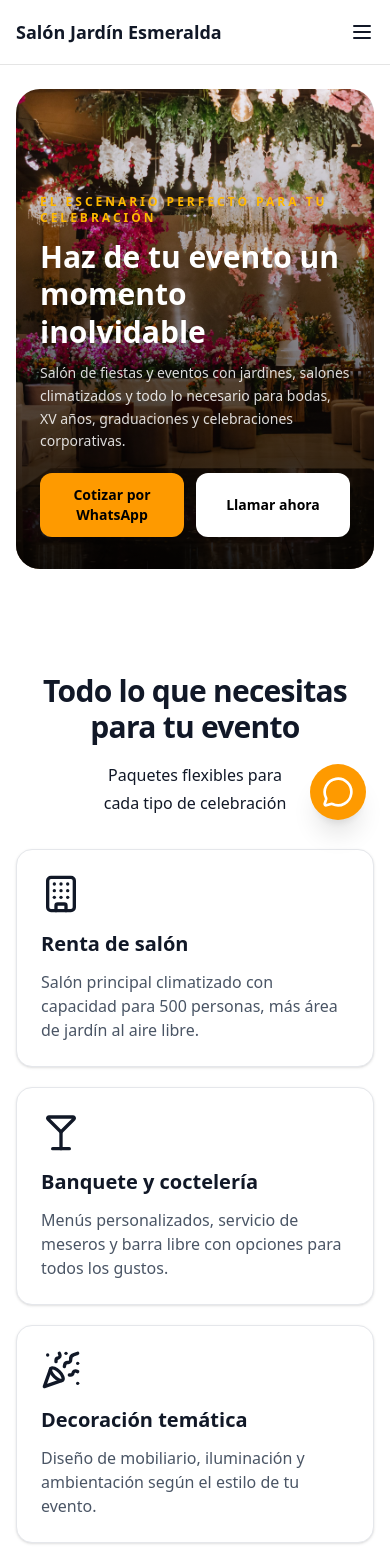
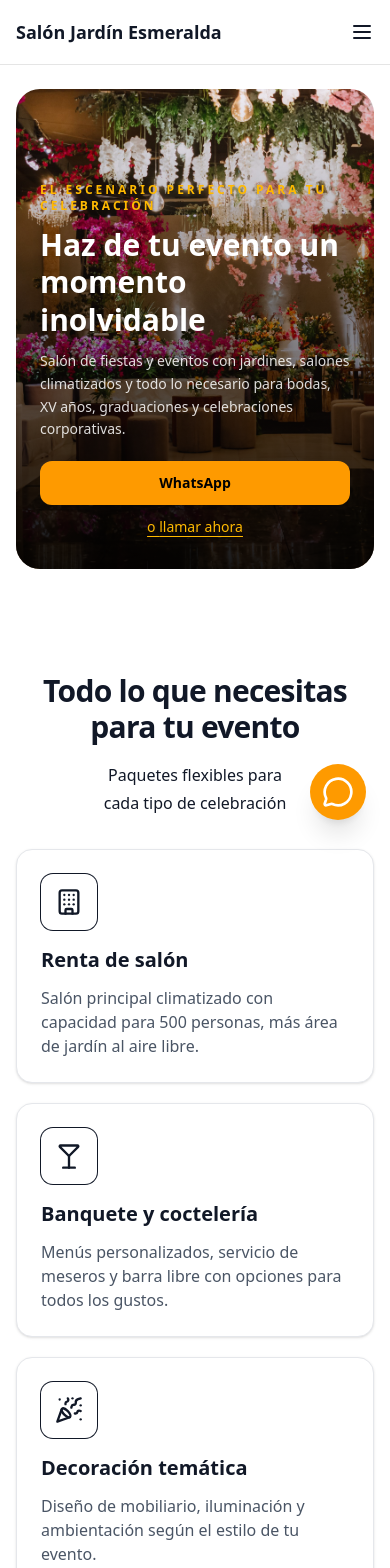
Before and after one commit to jav803262-commits/salondeEventos, a Next.js app: page / in a window 390 px wide. Shown: the top 1568 px of the page. Built offline with nearby package versions, Linux system fonts and the light colour scheme.

Commit message:
actualizacion de  CTA.

```diff
--- a/src/app/page.tsx
+++ b/src/app/page.tsx
@@ -28,12 +28,15 @@ export default function Home() {
         <Services />
         {businessData.settings.showGallery && <Gallery />}
 
-         <CTA config={businessData.ctaSections.reservation} />
+         <CTA config={businessData.ctaSections.gallery} />
 
         {businessData.settings.showTestimonials && <Testimonials />}
         {businessData.settings.showFAQ && <FAQ />}
 
+        <CTA config={businessData.ctaSections.testimonials} />
+
         {businessData.settings.showMap && <Map />}
+
 
         <CTA config={businessData.ctaSections.quote} />
 
--- a/src/data/business/cta.ts
+++ b/src/data/business/cta.ts
@@ -1,62 +1,277 @@
-import type { BusinessData, CTASections } from "@/types";
+import type { CTASections } from "@/types";
 
 /**
- * Sección final de contacto y CTA
+ * Catálogo de Call To Action reutilizable
+ * Compatible con cualquier tipo de negocio.
  */
+
 export const ctaSections: CTASections = {
   reservation: {
     badge: "Reserva tu fecha",
-
-    title: "¿Listo para planear tu evento?",
-
+    title: "Tu celebración comienza aquí",
     description:
-      "Contáctanos hoy mismo y aparta la fecha de tu celebración antes de que se agote.",
-
+      "Aparta tu fecha con anticipación y asegura el espacio para vivir un evento inolvidable.",
     phoneButton: {
       label: "Llamar ahora",
       type: "phone",
     },
+    whatsappButton: {
+      label: "Reservar por WhatsApp",
+      type: "whatsapp",
+    },
+  },
 
+  availability: {
+    badge: "Disponibilidad",
+    title: "Consulta si tu fecha está disponible",
+    description:
+      "Las fechas más solicitadas se reservan rápidamente. Escríbenos y verifica la disponibilidad.",
+    phoneButton: {
+      label: "Llamar",
+      type: "phone",
+    },
     whatsappButton: {
-      label: "Cotizar por WhatsApp",
+      label: "Consultar disponibilidad",
       type: "whatsapp",
     },
   },
 
   quote: {
     badge: "Cotización",
-
-    title: "Solicita una cotización",
-
+    title: "Solicita una cotización personalizada",
     description:
-      "Te enviaremos una propuesta personalizada sin compromiso.",
-
+      "Te ayudamos a encontrar la mejor opción para tu evento y presupuesto.",
     phoneButton: {
       label: "Llamar",
       type: "phone",
     },
-
     whatsappButton: {
-      label: "Solicitar cotización",
+      label: "Cotizar ahora",
       type: "whatsapp",
     },
   },
 
   visit: {
-    badge: "Visítanos",
+    badge: "Conoce el salón",
+    title: "Agenda una visita",
+    description:
+      "Recorre nuestras instalaciones y descubre por qué somos la mejor opción para tu celebración.",
+    phoneButton: {
+      label: "Agendar visita",
+      type: "phone",
+    },
+    whatsappButton: {
+      label: "Quiero visitar el salón",
+      type: "whatsapp",
+    },
+  },
 
-    title: "Conoce nuestras instalaciones",
-
+  gallery: {
+    badge: "¿Te gustó lo que viste?",
+    title: "Imagina tu evento aquí",
     description:
-      "Agenda una visita y descubre por qué somos la mejor opción para tu evento.",
-
+      "Las fotografías son solo una muestra. Ven a conocer el salón y vive la experiencia en persona.",
     phoneButton: {
       label: "Llamar",
       type: "phone",
     },
+    whatsappButton: {
+      label: "Quiero conocer el salón",
+      type: "whatsapp",
+    },
+  },
 
+  packages: {
+    badge: "Paquetes",
+    title: "Tenemos un paquete para ti",
+    description:
+      "Descubre opciones diseñadas para diferentes tipos de eventos y presupuestos.",
+    phoneButton: {
+      label: "Consultar paquetes",
+      type: "phone",
+    },
     whatsappButton: {
-      label: "Agendar visita",
+      label: "Ver paquetes",
+      type: "whatsapp",
+    },
+  },
+
+  planning: {
+    badge: "Planeación",
+    title: "Planeemos juntos tu evento",
+    description:
+      "Nuestro equipo te acompañará en cada detalle para que disfrutes sin preocupaciones.",
+    phoneButton: {
+      label: "Hablar con un asesor",
+      type: "phone",
+    },
+    whatsappButton: {
+      label: "Comenzar a planear",
+      type: "whatsapp",
+    },
+  },
+
+  testimonials: {
+    badge: "Reserva tu Fecha",
+    title: "Ahora es tu turno de celebrar",
+    description:
+      "Únete a las familias que confiaron en nosotros para uno de los días más importantes de su vida.",
+    phoneButton: {
+      label: "Llamar",
+      type: "phone",
+    },
+    whatsappButton: {
+      label: "Quiero reservar",
+      type: "whatsapp",
+    },
+  },
+
+  birthday: {
+    badge: "Cumpleaños",
+    title: "Celebra un cumpleaños inolvidable",
+    description:
+      "Haz que ese día especial sea recordado por todos con un espacio cómodo y elegante.",
+    phoneButton: {
+      label: "Solicitar información",
+      type: "phone",
+    },
+    whatsappButton: {
+      label: "Cotizar cumpleaños",
+      type: "whatsapp",
+    },
+  },
+
+  wedding: {
+    badge: "Bodas",
+    title: "El escenario perfecto para decir 'Sí'",
+    description:
+      "Celebra el inicio de una nueva historia en un lugar pensado para momentos inolvidables.",
+    phoneButton: {
+      label: "Hablar con nosotros",
+      type: "phone",
+    },
+    whatsappButton: {
+      label: "Cotizar boda",
+      type: "whatsapp",
+    },
+  },
+
+  quince: {
+    badge: "XV Años",
+    title: "Celebra una noche mágica",
+    description:
+      "Haz realidad una fiesta llena de recuerdos inolvidables para toda la familia.",
+    phoneButton: {
+      label: "Llamar",
+      type: "phone",
+    },
+    whatsappButton: {
+      label: "Cotizar XV años",
+      type: "whatsapp",
+    },
+  },
+
+  baptism: {
+    badge: "Bautizos",
+    title: "Celebra en familia",
+    description:
+      "Disfruta un espacio ideal para compartir uno de los momentos más especiales.",
+    phoneButton: {
+      label: "Solicitar información",
+      type: "phone",
+    },
+    whatsappButton: {
+      label: "Cotizar bautizo",
+      type: "whatsapp",
+    },
+  },
+
+  graduation: {
+    badge: "Graduaciones",
+    title: "Celebra tu gran logro",
+    description:
+      "Haz que este importante momento sea inolvidable junto a quienes más quieres.",
+    phoneButton: {
+      label: "Llamar",
+      type: "phone",
+    },
+    whatsappButton: {
+      label: "Cotizar graduación",
+      type: "whatsapp",
+    },
+  },
+
+  corporate: {
+    badge: "Eventos empresariales",
+    title: "Espacios para empresas",
+    description:
+      "Organiza reuniones, capacitaciones o eventos corporativos con todas las comodidades.",
+    phoneButton: {
+      label: "Solicitar información",
+      type: "phone",
+    },
+    whatsappButton: {
+      label: "Cotizar evento",
+      type: "whatsapp",
+    },
+  },
+
+  anniversary: {
+    badge: "Aniversarios",
+    title: "Celebra cada momento especial",
+    description:
+      "Haz que cada aniversario sea un recuerdo inolvidable para todos los invitados.",
+    phoneButton: {
+      label: "Llamar",
+      type: "phone",
+    },
+    whatsappButton: {
+      label: "Reservar fecha",
+      type: "whatsapp",
+    },
+  },
+
+  promotion: {
+    badge: "Promociones",
+    title: "Pregunta por nuestras promociones",
+    description:
+      "Conoce los paquetes y descuentos disponibles para tu próxima celebración.",
+    phoneButton: {
+      label: "Consultar",
+      type: "phone",
+    },
+    whatsappButton: {
+      label: "Ver promociones",
+      type: "whatsapp",
+    },
+  },
+
+  questions: {
+    badge: "¿Tienes dudas?",
+    title: "Estamos para ayudarte",
+    description:
+      "Resolvemos todas tus preguntas antes de que tomes una decisión.",
+    phoneButton: {
+      label: "Llamar",
+      type: "phone",
+    },
+    whatsappButton: {
+      label: "Resolver dudas",
+      type: "whatsapp",
+    },
+  },
+
+  final: {
+    badge: "Último paso",
+    title: "No dejes pasar la fecha de tu evento",
+    description:
+      "Contáctanos hoy mismo y comencemos a crear una celebración inolvidable.",
+    phoneButton: {
+      label: "Llamar ahora",
+      type: "phone",
+    },
+    whatsappButton: {
+      label: "Reservar ahora",
       type: "whatsapp",
     },
   },
--- a/src/data/business/hero.ts
+++ b/src/data/business/hero.ts
@@ -16,7 +16,7 @@ export const heroSection: BusinessData["heroSection"] = {
     "Salón de fiestas y eventos con jardines, salones climatizados y todo lo necesario para bodas, XV años, graduaciones y celebraciones corporativas.",
 
   primaryButton: {
-    text: "Cotizar por WhatsApp",
+    text: "WhatsApp",
     // ✅ Verificado: coincide con el id "#contacto" de `navigation`.
     href: "#contacto",
   },
--- a/src/sections/Hero/Hero.tsx
+++ b/src/sections/Hero/Hero.tsx
@@ -78,23 +78,41 @@ export default function Hero() {
               </ul>
             )}
 
-            <div className="mt-5 flex gap-3 md:mt-8">
+            {/* CTA: apilado y jerárquico en mobile, en fila en desktop */}
+            <div className="mt-5 flex flex-col items-stretch gap-3 md:mt-8 md:flex-row md:items-center">
               <WhatsAppLink
                 ariaLabel={hero.primaryButton.text}
-                className="flex-1 rounded-xl bg-amber-500 px-5 py-3 text-center text-sm font-semibold text-black transition hover:opacity-90 md:flex-initial md:px-6"
+                className="w-full rounded-xl bg-amber-500 px-5 py-3 text-center text-sm font-semibold text-black transition hover:opacity-90 md:w-auto md:flex-initial md:px-6"
               >
                 {hero.primaryButton.text}
               </WhatsAppLink>
+                  {hero.showSecondaryButton && hero.secondaryButton && (
+  <>
+    {/* Mobile: link de texto secundario */}
+    <div className="md:hidden">
+      <a
+        href={hero.secondaryButton.href}
+        aria-label={hero.secondaryButton.text}
+        className="block text-center text-sm font-medium text-amber-400 underline underline-offset-4"
+      >
+        o {hero.secondaryButton.text.toLowerCase()}
+      </a>
+    </div>
 
-              {hero.showSecondaryButton && hero.secondaryButton && (
+    {/* Desktop: botón secundario en fila */}
+    <div className="hidden md:block">
       <Button
         href={hero.secondaryButton.href}
         variant="secondary"
-                  className="flex-1 border-white/40 text-black md:flex-initial md:border-gray-300 md:text-gray-900"
+        className="border-gray-300 text-gray-900"
       >
         {hero.secondaryButton.text}
       </Button>
+    </div>
+  </>
 )}
+
+
             </div>
 
             {hero.showStats && hero.stats.length > 0 && (
--- a/src/sections/Services/Services.tsx
+++ b/src/sections/Services/Services.tsx
@@ -5,14 +5,14 @@ import Section from "@/components/ui/Section/Section";
 import { businessData } from "@/data/business";
 import { iconMap } from "@/lib/icons";
 
+const columns = {
+  2: "lg:grid-cols-2",
+  3: "lg:grid-cols-3",
+  4: "lg:grid-cols-4",
+} as const;
+
 export default function Services() {
   const { servicesSection, services } = businessData;
-
-  const columns = {
-    2: "lg:grid-cols-2",
-    3: "lg:grid-cols-3",
-    4: "lg:grid-cols-4",
-  };
 
   return (
     <Section id="servicios">
@@ -25,13 +25,10 @@ export default function Services() {
       />
 
       <div
-        className={`
-          mt-8
-          grid
-          gap-5
-          sm:grid-cols-2
-          ${columns[servicesSection.columns as 2 | 3 | 4] ?? "lg:grid-cols-3"}
-        `}
+        className={`mt-8 grid gap-5 sm:grid-cols-2 ${
+          columns[servicesSection.columns as keyof typeof columns] ??
+          "lg:grid-cols-3"
+        }`}
       >
         {services.map((service) => {
           const Icon = service.icon
@@ -45,7 +42,12 @@ export default function Services() {
               description={service.description}
               header={
                 Icon ? (
-                  <Icon className="h-10 w-10 text-primary" />
+                  <div className="flex h-14 w-14 items-center justify-center rounded-xl bg-primary/10 ring-1 ring-primary/10 transition-colors duration-300">
+                    <Icon
+                      className="h-7 w-7 text-primary"
+                      aria-hidden="true"
+                    />
+                  </div>
                 ) : undefined
               }
             />
```
Also changed, not shown: src/sections/CTA/CTA.tsx (+10 -10 lines). Lines whose indentation alone changed are shown as unchanged.
